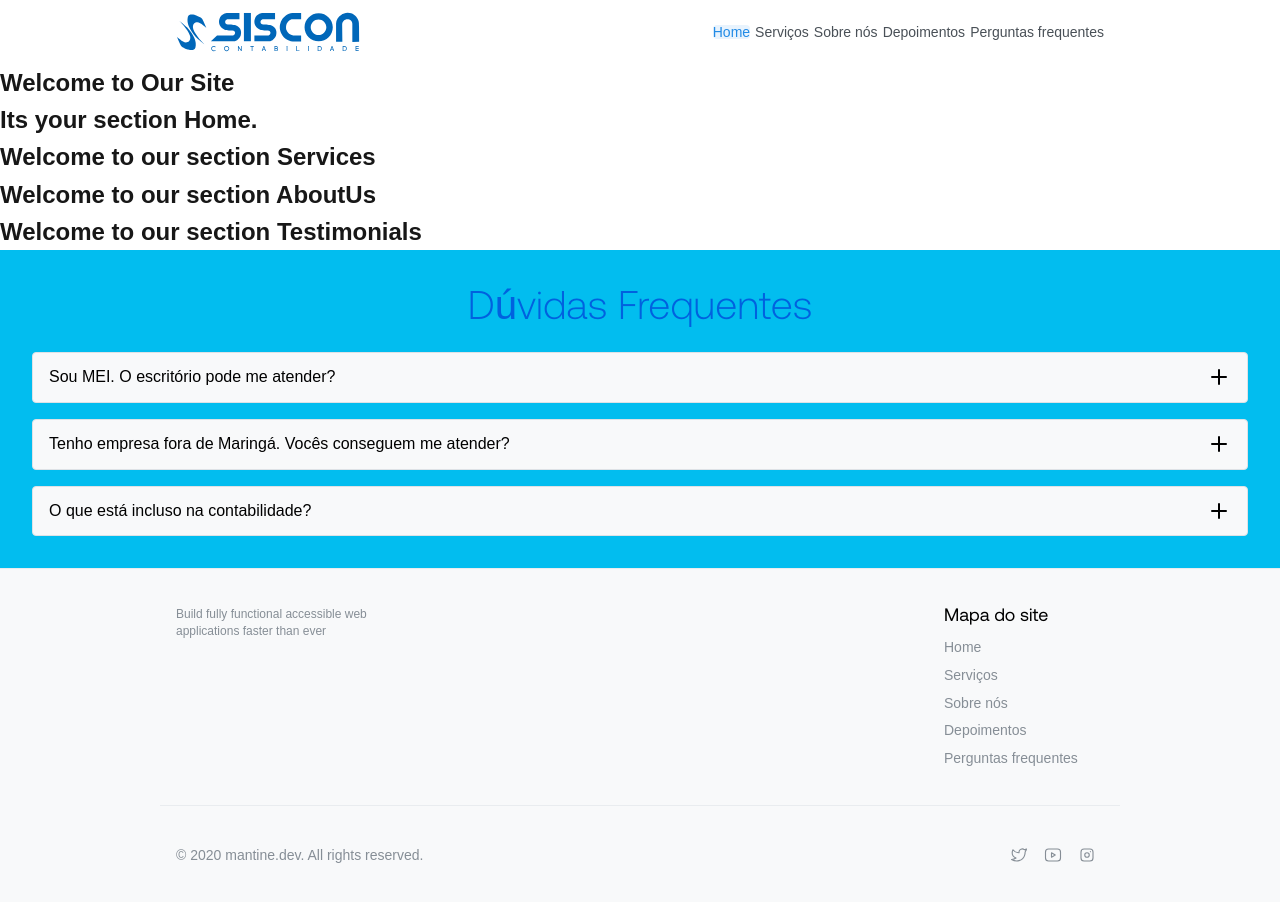
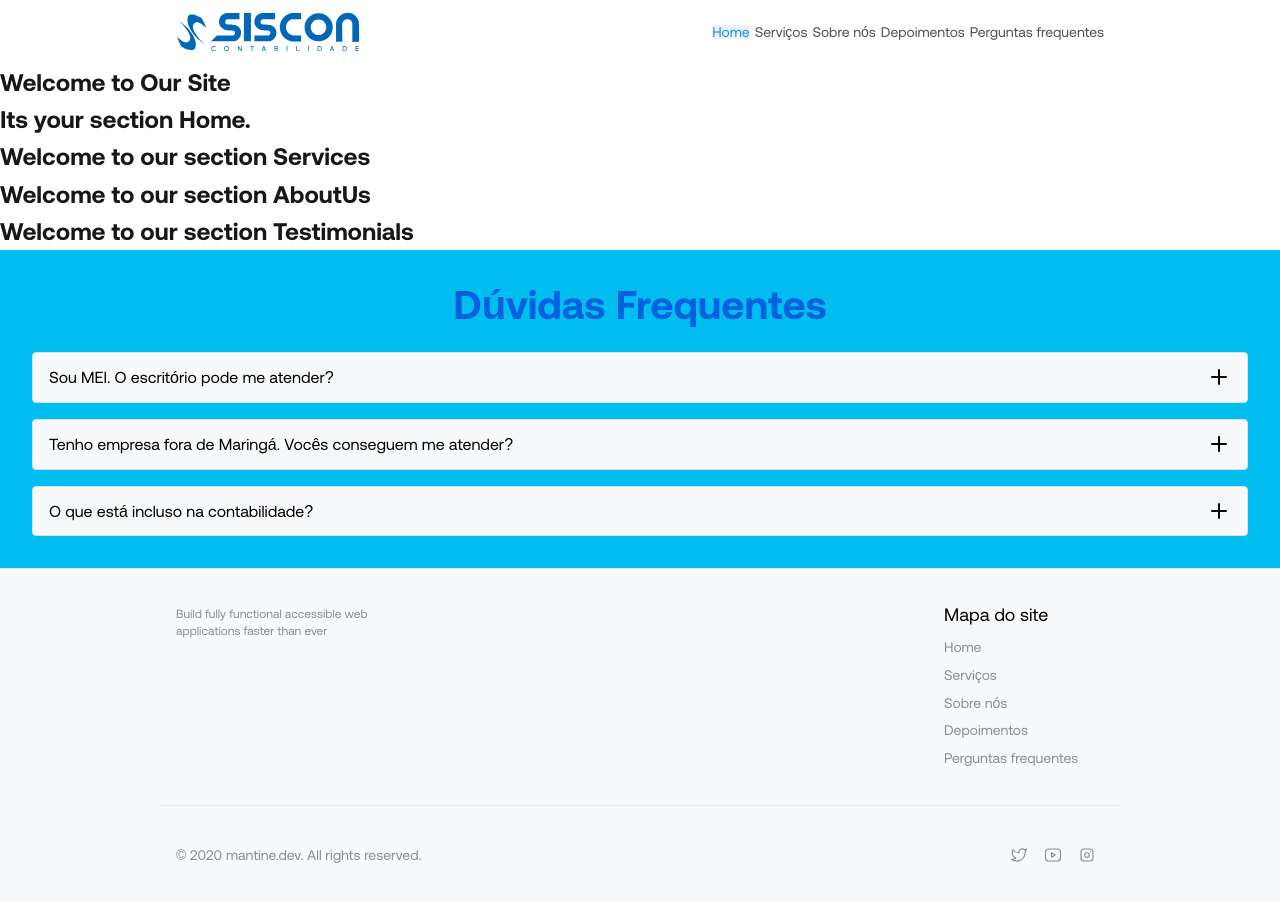
Before and after one commit to gtortajada/sisconcontabilidade.com, a Next.js app: page / in a window 1280 px wide. Shown: the top 902 px of the page. Built offline with nearby package versions, Linux system fonts and the light colour scheme.

Commit message:
style: Adição  + correção de fonte. *Existe um erro na fonte sem usar bold.

```diff
--- a/src/app/globals.css
+++ b/src/app/globals.css
@@ -27,10 +27,6 @@
   font-display: swap;
 }
 
-body {
-  font-family: 'Aeonik', sans-serif;
-}
-
 @media (prefers-color-scheme: dark) {
   :root {
     --background: #0a0a0a;
@@ -47,7 +43,7 @@ body {
 body {
   color: var(--foreground);
   background: var(--background);
-  font-family: Arial, Helvetica, sans-serif;
+  font-family: 'Aeonik', Arial, sans-serif;
   -webkit-font-smoothing: antialiased;
   -moz-osx-font-smoothing: grayscale;
 }
--- a/src/components/sections/faq/faq.tsx
+++ b/src/components/sections/faq/faq.tsx
@@ -37,7 +37,7 @@ export function FAQ() {
 
   return (
     <Box bg="#02BDEF" p="sm">
-      <Title order={2} m="md" ta="center" c="#0161DF">Dúvidas Frequentes</Title>
+      <Title order={2} m="md" ta="center" c="#0161DF"><b>Dúvidas Frequentes</b></Title>
       <Accordion
         m="lg"
         chevronPosition="right"
```
